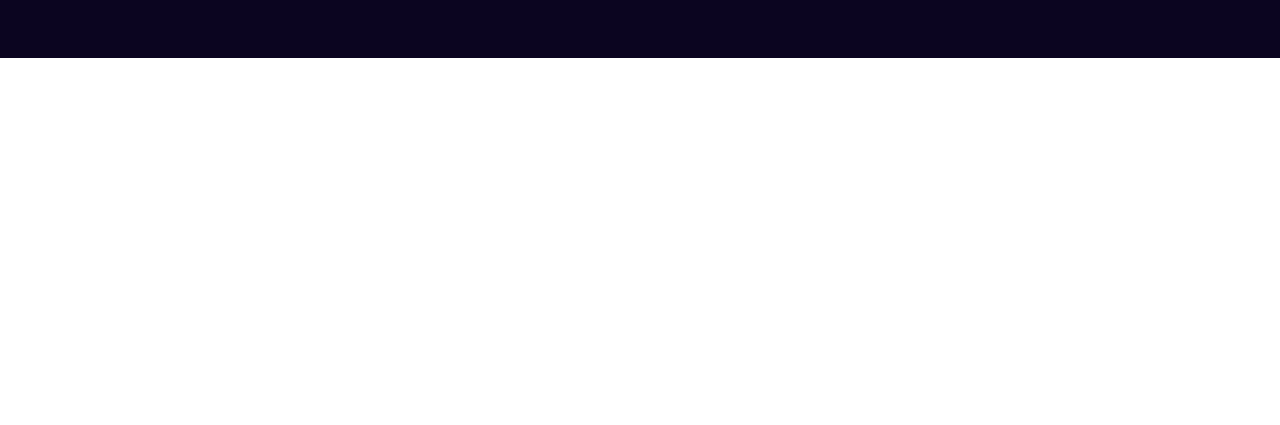
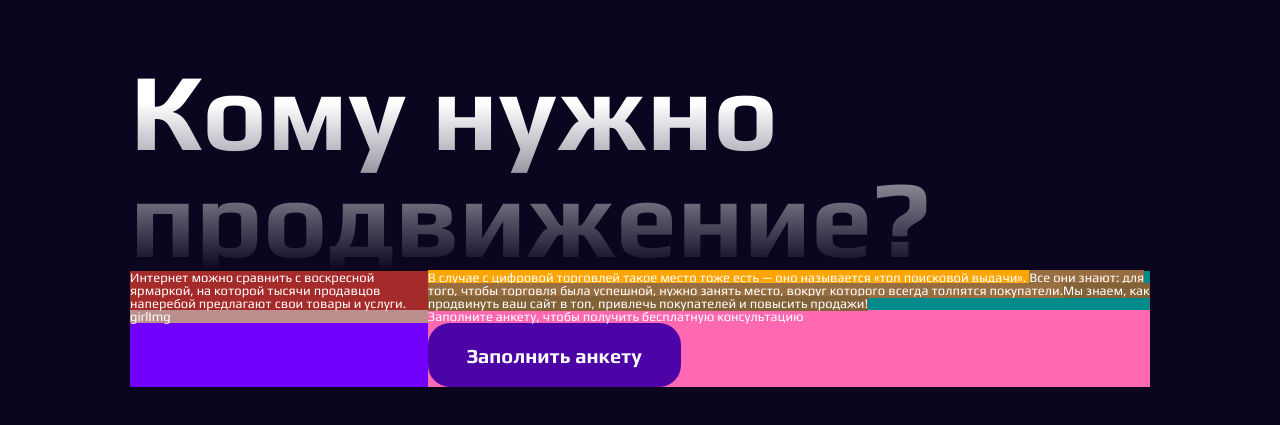
Before and after one commit to JulieBenchuk/web-studio, a Next.js app: page /promotion in a window 1280 px wide. Shown: the part 741-1166 px from the top of the page. Before the commit the page ends 800 px from the top, so only its background shows below. Built offline with nearby package versions, Linux system fonts and the light colour scheme.

Commit message:
added: added WhoNeedPromotion and structure

```diff
--- /dev/null
+++ b/src/components/03_Promotion/WhoNeedPromotion/WhoNeedPromotion.tsx
@@ -0,0 +1,42 @@
+import React from 'react';
+import Wrapper from "@/components/common/wrapper";
+import style from "@/styles/components/whoNeedPromotion.module.scss"
+import SmallTitle from "@/components/common/Titles/SmallTitle";
+import FullButton from "@/components/common/buttons/FullButton";
+
+const WhoNeedPromotion = () => {
+    return (
+        <Wrapper className={style.wrapper}>
+
+            <SmallTitle className={style.title}>Кому нужно продвижение?</SmallTitle>
+
+            <div className={style.content}>
+
+                <div className={style.topPart}>
+                    <div className={style.topText}> Интернет можно сравнить с воскресной ярмаркой, на которой тысячи
+                        продавцов наперебой предлагают свои товары и услуги.
+                    </div>
+                    <div className={style.girlImg}>girlImg</div>
+                </div>
+
+                <div className={style.nextPart}>
+
+                    <div className={style.textBlock}>
+                        <span className={style.first}>В случае с цифровой торговлей такое место тоже есть — оно называется «топ поисковой выдачи». </span>
+                        <span className={style.second}>Все они знают: для того, чтобы торговля была успешной, нужно занять место, вокруг которого всегда толпятся покупатели.</span>
+                        <span className={style.third}>Мы знаем, как продвинуть ваш сайт в топ, привлечь покупателей и повысить продажи!</span>
+                    </div>
+
+                    <div className={style.buttonBlock}>
+                        <span className={style.buttonDescription}>Заполните анкету, чтобы получить бесплатную консультацию</span>
+                        <FullButton>Заполнить анкету</FullButton>
+                    </div>
+
+                </div>
+
+            </div>
+        </Wrapper>
+    );
+};
+
+export default WhoNeedPromotion;
--- a/src/pages/promotion.tsx
+++ b/src/pages/promotion.tsx
@@ -1,8 +1,9 @@
 import React from 'react';
 import Head from "next/head";
 import style from "@/styles/Home.module.scss";
+import bgImage from "@/assets/svg/promotionBg.svg";
 import TopBlock from "@/components/common/topBlock/TopBlock";
-import bgImage from "@/assets/svg/promotionBg.svg";
+import WhoNeedPromotion from "@/components/03_Promotion/WhoNeedPromotion/WhoNeedPromotion";
 
 const Promotion: React.FC<{}> = () => {
     return (
@@ -17,6 +18,8 @@
                           buttonDescription={"Заполните анкету, чтобы получить бесплатную консультацию"}
                           isMainTitleWide={true} buttonImage={"gift"}
                 />
+                <WhoNeedPromotion/>
+
             </main>
 
         </>
--- /dev/null
+++ b/src/styles/components/whoNeedPromotion.module.scss
@@ -0,0 +1,66 @@
+@import '../variables';
+@import '../mixins';
+
+.wrapper {
+  padding: 0 130px 100px 130px;
+
+  .content {
+    background-color: #3F3954;
+    display: flex;
+
+    .topPart {
+      background-color: #7200FD;
+
+      .topText {
+        background-color: brown;
+      }
+
+      .girlImg {
+        background-color: rosybrown;
+      }
+    }
+
+    .nextPart {
+      background-color: #2139B9;
+
+      .textBlock {
+        background-color: darkcyan;
+
+        .first {
+          background-color: orange;
+
+        }
+
+        .second {
+          background-color: #986e41;
+
+        }
+
+        .third {
+          background-color: #836238;
+
+        }
+      }
+
+      .buttonBlock {
+        background-color: hotpink;
+
+        .buttonDescription {
+
+        }
+      }
+    }
+  }
+
+  .title {
+    @include Text-FS-FW-LH(110px, 700, 97.2%);
+    max-width: 900px;
+    @media (max-width: 1024px) {
+      max-width: 468px;
+    }
+    @media (max-width: 767px) {
+      max-width: 360px;
+    }
+  }
+
+}
```
